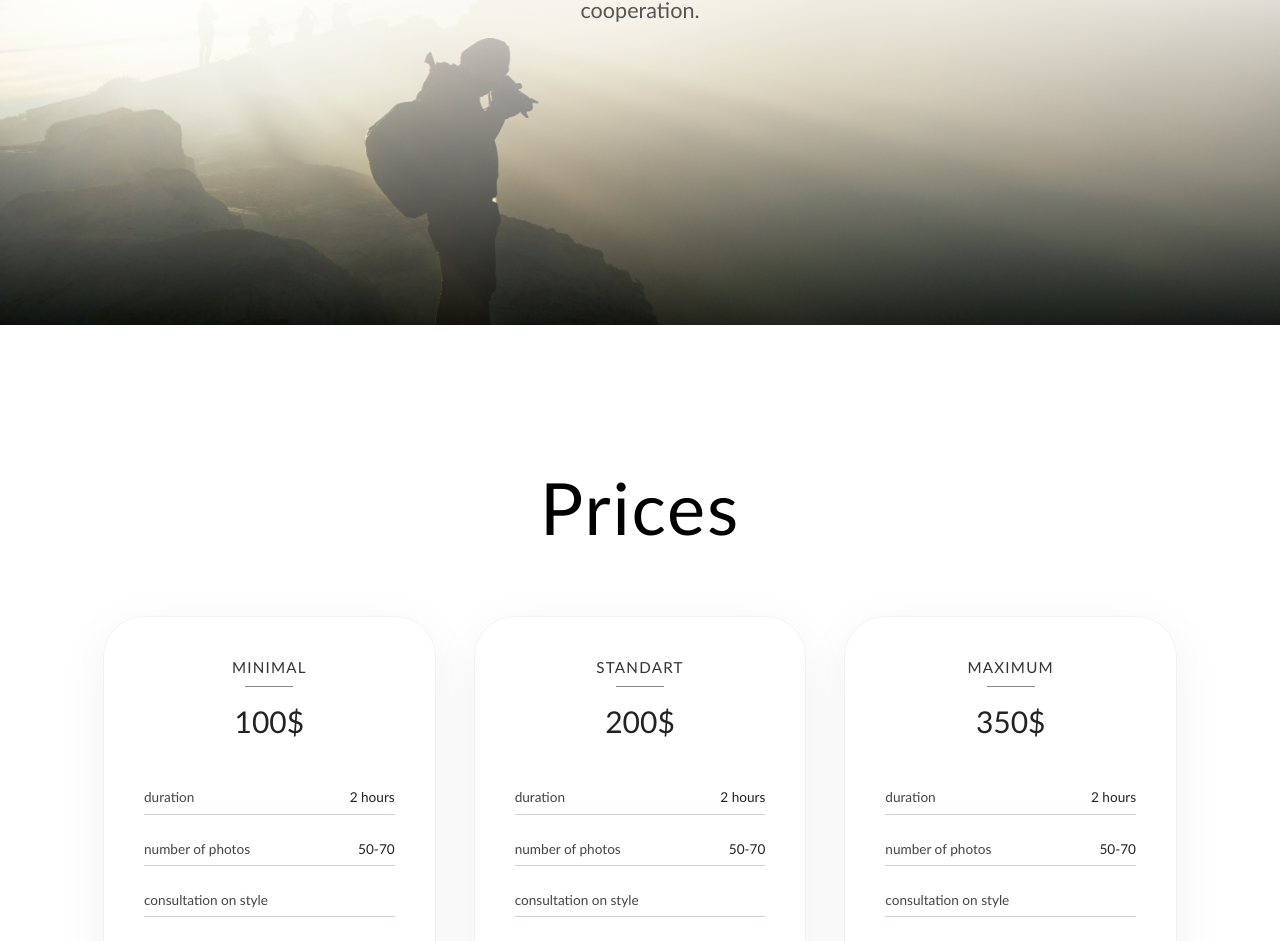
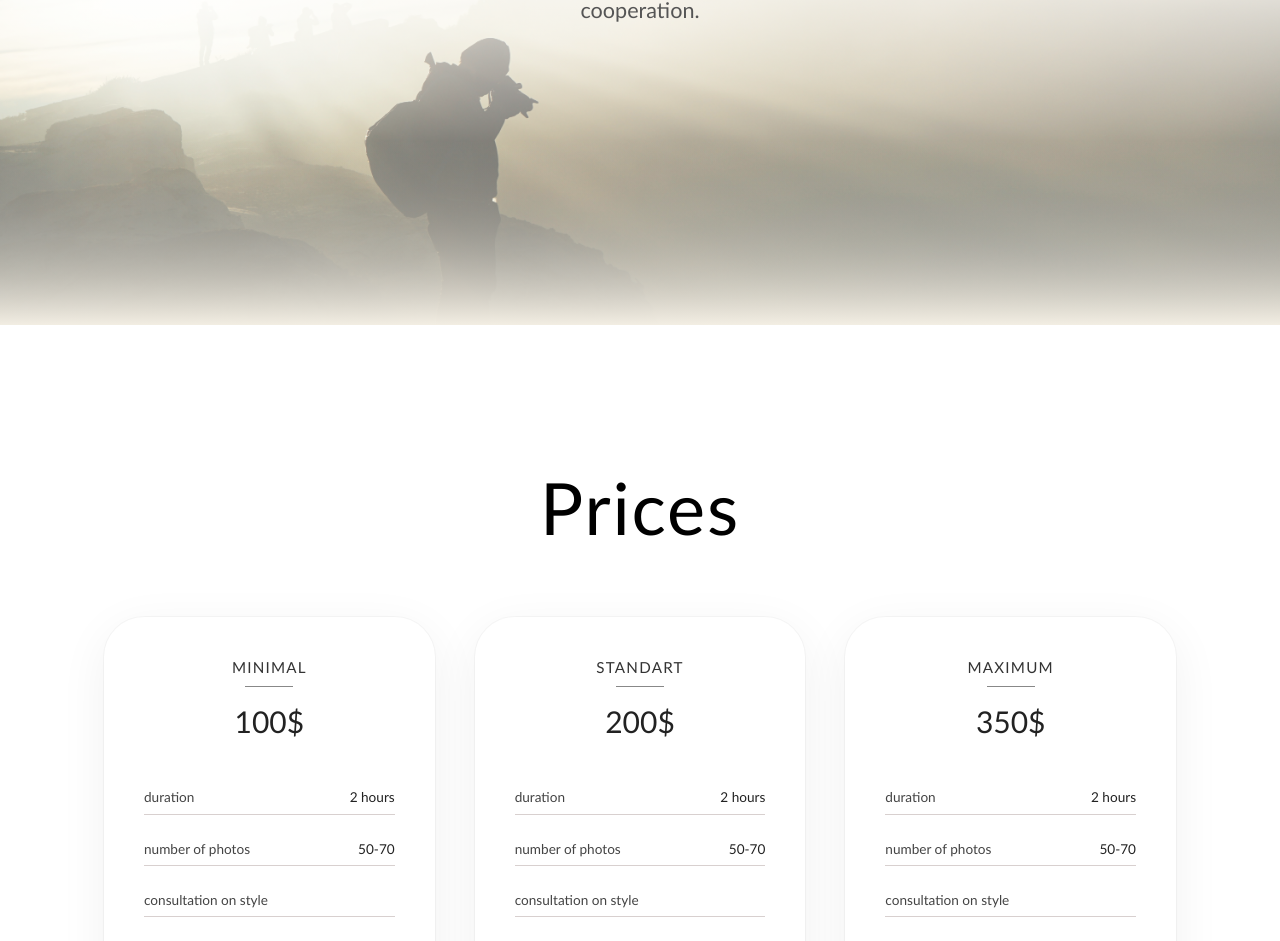
Before and after one commit to alaa-shouman/pixel_labs, a React (Vite) app: page / in a window 1280 px wide. Shown: the part 2731-3672 px from the top of the page. Built offline with nearby package versions, Linux system fonts and the light colour scheme; a web font is replaced by a local one.

Commit message:
about section added linear gradient

```diff
--- a/src/components/organisms/AboutMeSection.tsx
+++ b/src/components/organisms/AboutMeSection.tsx
@@ -25,7 +25,10 @@ export function AboutMeSection() {
 
             <div className="pointer-events-none absolute inset-0 -z-10 h-full w-full" aria-hidden="true">
                 <img src={photoshootImage} alt="" className="absolute bottom-0 h-[85%] w-full object-cover object-top" />
+                {/* Top fade (white to transparent) */}
                 <div className="absolute bottom-0 h-[85%] w-full bg-linear-to-b from-white via-white/80 to-transparent" />
+                {/* Bottom fade to seamlessly blend with the Prices section (gold tone, hidden on mobile) */}
+                <div className="absolute -bottom-2 hidden h-32 w-full bg-linear-to-t from-[#fcf7ec] to-transparent sm:block sm:h-48" />
             </div>
         </section>
     )
```
